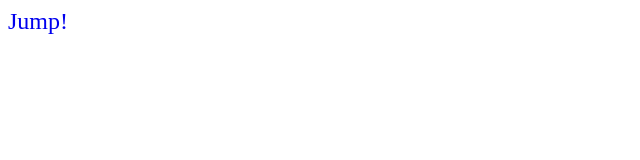
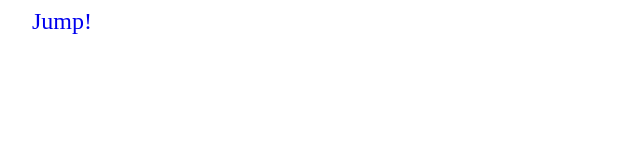
Before and after one commit to simonzeiger/Jump, a plain HTML site: page index.html in a window 1280 px wide. Shown: the full height of the page, 0-640 px from the left. Drawn offline with Linux system fonts and the light colour scheme.

Commit message:
Update index.html

```diff
--- a/index.html
+++ b/index.html
@@ -9,7 +9,7 @@
     </head>
 
     <body>
-        <a href="/Jump/game" style="text-decoration: none; font-size: 1.5em;"> Jump! </a>
+        <a href="/Jump/game" style="text-decoration: none; font-size: 1.5em; margin-left: 1em;"> Jump! </a>
     </body>
 
 </html>
```
